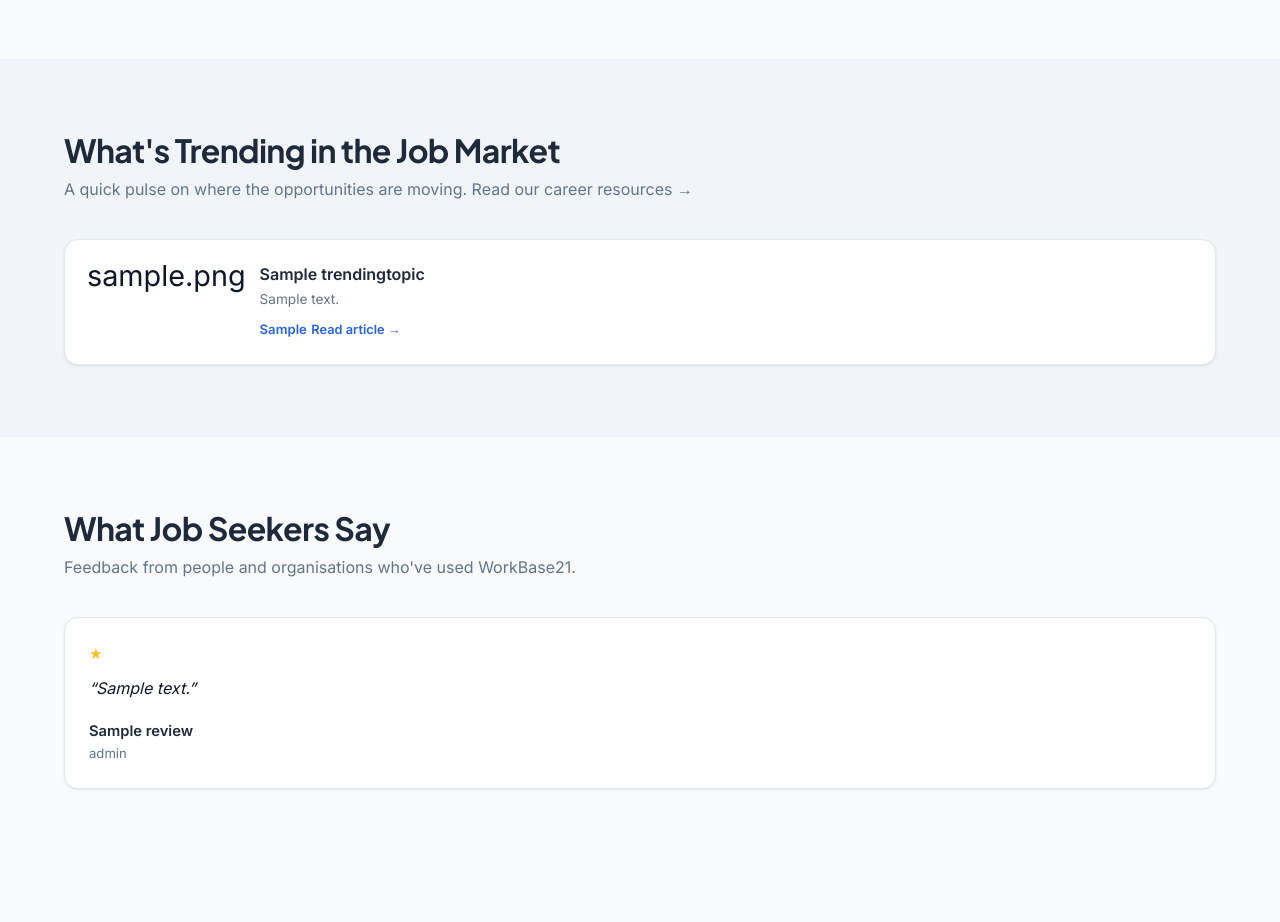
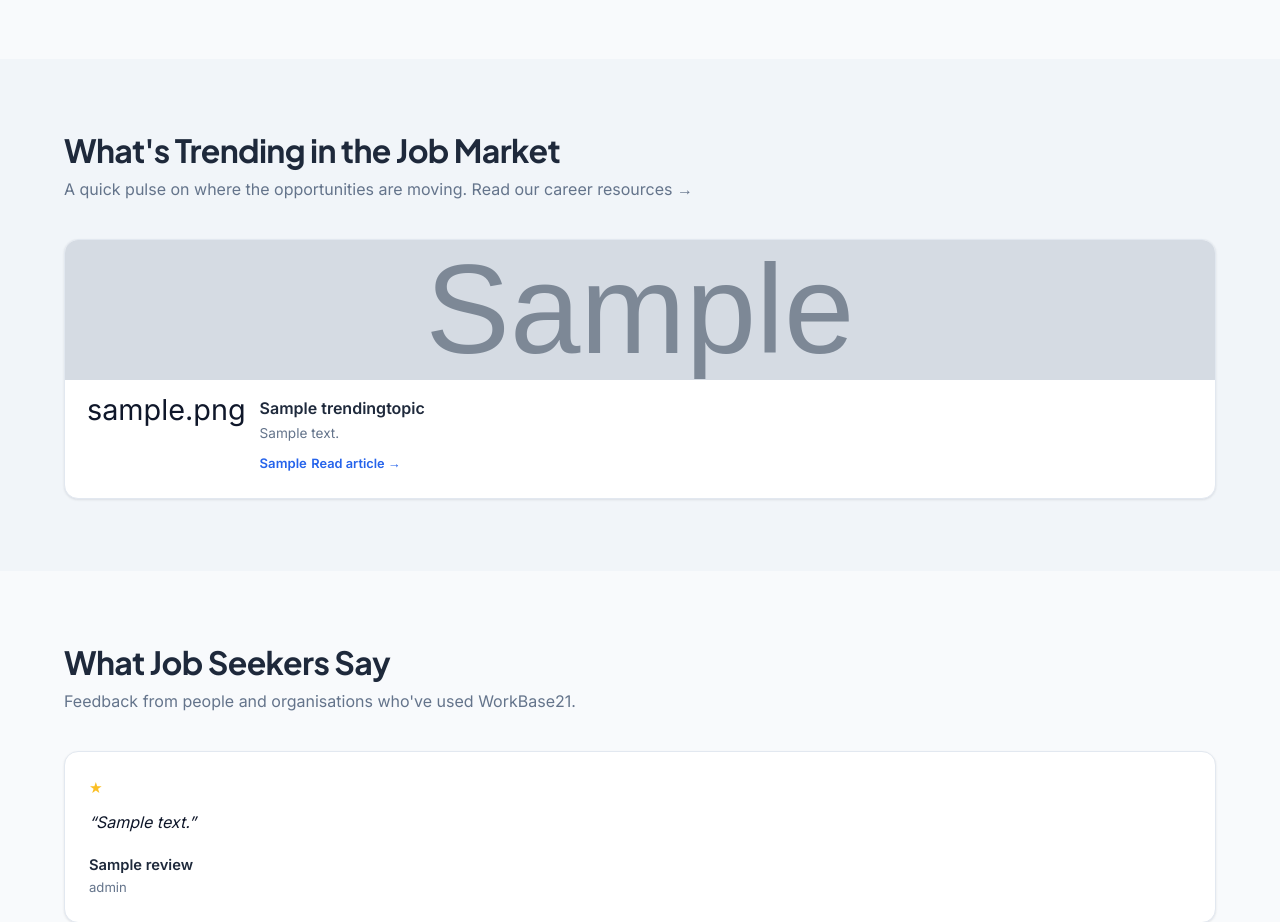
Before and after one commit to ReubenDube1/WorkBase21, a Django app: page / in a window 1280 px wide. Shown: the part 1131-2053 px from the top of the page. Run offline with Django 5.2, Linux system fonts and the light colour scheme; tables that the repository leaves empty hold one stand-in row (values such as "Sample post"); grey boxes marked "Sample" are stand-in pictures; data that the repository does not hold is empty; some libraries are stand-ins or nearby versions.

Commit message:
Fix media files not serving in production, fix currency icon, add simple article images
- CRITICAL FIX: media files (job images, company logos, Z83 forms,
  CKEditor uploads) were never actually served in production. Django's
  static() helper silently no-ops when DEBUG=False regardless of any
  outer guard, so images uploaded fine to the persistent disk but
  every request for them 404'd. Wired django.views.static.serve
  directly instead, bypassing that DEBUG check. Verified end-to-end
  with DEBUG=False: uploaded a real image, confirmed it's served (200)
  and renders correctly on the job card, job detail page, homepage
  trending card, and article detail page.
- Replaced the dollar-sign salary icon on job cards with a
  currency-neutral banknote icon (salary text itself was already
  in Rands from seed data — only the icon implied USD)
- Added a simple 'Featured Image' field to TrendingTopic — a plain
  file upload, no CKEditor needed. Shown on the homepage trending
  card, the /resources/ article list cards, related-article cards,
  and at the top of the full article page.

```diff
--- a/jobs/models.py
+++ b/jobs/models.py
@@ -230,6 +230,18 @@ class TrendingTopic(models.Model):
         help_text="An emoji to display, e.g. 💻 📈 🏥"
     )
 
+    image = models.ImageField(
+        upload_to='trending_images/',
+        blank=True,
+        null=True,
+        verbose_name="Featured Image",
+        help_text=(
+            "Optional. A simple picture upload — no rich text editor "
+            "needed. Shown on the homepage 'Trending' card and at the "
+            "top of the full article page, if one is published."
+        )
+    )
+
     body = RichTextUploadingField(
         "Article Body — Part 1",
         blank=True,
--- a/static/css/style.css
+++ b/static/css/style.css
@@ -745,12 +745,25 @@ h1, h2, h3, h4 {
   border-radius: var(--radius-md);
   padding: 22px;
   display: flex;
-  gap: 14px;
-  align-items: flex-start;
+  flex-direction: column;
   box-shadow: var(--shadow-sm);
   transition: all var(--transition);
+  overflow: hidden;
 }
 .trend-card:hover { transform: translateY(-4px); box-shadow: var(--shadow-md); }
+.trend-card-image {
+  margin: -22px -22px 16px;
+  height: 140px;
+  overflow: hidden;
+  background: var(--bg);
+}
+.trend-card-image img {
+  width: 100%; height: 100%;
+  object-fit: cover;
+  transition: transform 400ms ease;
+}
+.trend-card:hover .trend-card-image img { transform: scale(1.05); }
+.trend-card-body { display: flex; gap: 14px; align-items: flex-start; }
 .trend-icon { font-size: 1.8rem; line-height: 1; }
 .trend-title { font-weight: 700; color: var(--secondary); margin-bottom: 2px; }
 .trend-desc { color: var(--text-grey); font-size: 0.85rem; }
@@ -787,6 +800,19 @@ a.trend-card:hover .trend-read-more { text-decoration: underline; }
   transition: all var(--transition);
 }
 .article-card:hover { transform: translateY(-6px); box-shadow: var(--shadow-lg); border-color: rgba(37, 99, 235, 0.25); }
+.article-card-image {
+  margin: -28px -24px 16px;
+  height: 150px;
+  overflow: hidden;
+  border-radius: var(--radius-md) var(--radius-md) 0 0;
+  background: var(--bg);
+}
+.article-card-image img {
+  width: 100%; height: 100%;
+  object-fit: cover;
+  transition: transform 400ms ease;
+}
+.article-card:hover .article-card-image img { transform: scale(1.05); }
 .article-card-icon { font-size: 1.8rem; margin-bottom: 12px; }
 .article-card h3 { font-size: 1.05rem; margin-bottom: 8px; }
 .article-card p { color: var(--text-grey); font-size: 0.9rem; flex: 1; margin-bottom: 14px; }
--- a/templates/partials/_job_card.html
+++ b/templates/partials/_job_card.html
@@ -26,7 +26,7 @@
     </span>
     {% if job.salary %}
     <span class="meta-item">
-      <svg width="14" height="14" viewBox="0 0 24 24" fill="none" stroke="currentColor" stroke-width="2"><line x1="12" y1="1" x2="12" y2="23"/><path d="M17 5H9.5a3.5 3.5 0 0 0 0 7h5a3.5 3.5 0 0 1 0 7H6"/></svg>
+      <svg width="14" height="14" viewBox="0 0 24 24" fill="none" stroke="currentColor" stroke-width="2"><rect x="2" y="6" width="20" height="12" rx="2"/><circle cx="12" cy="12" r="2"/><path d="M6 12h.01M18 12h.01"/></svg>
       {{ job.salary }}
     </span>
     {% endif %}
--- a/templates/trending_list.html
+++ b/templates/trending_list.html
@@ -13,6 +13,11 @@
     <div class="article-grid">
       {% for article in page_obj %}
       <a href="{{ article.get_absolute_url }}" class="article-card fade-in">
+        {% if article.image %}
+        <div class="article-card-image">
+          <img src="{{ article.image.url }}" alt="{{ article.title }}" loading="lazy">
+        </div>
+        {% endif %}
         {% if article.icon %}<span class="article-card-icon">{{ article.icon }}</span>{% endif %}
         <h3>{{ article.title }}</h3>
         {% if article.description %}<p>{{ article.description }}</p>{% endif %}
--- a/templates/welcome.html
+++ b/templates/welcome.html
@@ -42,12 +42,19 @@
     <div class="trending-grid">
       {% for trend in trending_topics %}
       {% if trend.is_article %}<a href="{{ trend.get_absolute_url }}" class="trend-card fade-in">{% else %}<div class="trend-card fade-in">{% endif %}
+        {% if trend.image %}
+        <div class="trend-card-image">
+          <img src="{{ trend.image.url }}" alt="{{ trend.title }}" loading="lazy">
+        </div>
+        {% endif %}
+        <div class="trend-card-body">
           {% if trend.icon %}<span class="trend-icon">{{ trend.icon }}</span>{% endif %}
           <div>
             <p class="trend-title">{{ trend.title }}</p>
             {% if trend.description %}<p class="trend-desc">{{ trend.description }}</p>{% endif %}
             {% if trend.stat %}<span class="trend-stat">{{ trend.stat }}</span>{% endif %}
             {% if trend.is_article %}<span class="trend-read-more">Read article &rarr;</span>{% endif %}
+          </div>
         </div>
       {% if trend.is_article %}</a>{% else %}</div>{% endif %}
       {% endfor %}
--- a/workbase21/urls.py
+++ b/workbase21/urls.py
@@ -2,9 +2,9 @@
 URL configuration for WorkBase21 project.
 """
 from django.contrib import admin
-from django.urls import path, include
+from django.urls import path, re_path, include
 from django.conf import settings
-from django.conf.urls.static import static
+from django.views.static import serve as static_serve
 
 urlpatterns = [
     path('admin/', admin.site.urls),
@@ -12,9 +12,28 @@ urlpatterns = [
     path('', include('jobs.urls')),
 ]
 
-# Serve media files (company logos, CKEditor uploads) during development.
-if settings.DEBUG:
-    urlpatterns += static(settings.MEDIA_URL, document_root=settings.MEDIA_ROOT)
+# Serve media files (job images, company logos, CKEditor uploads, Z83
+# forms). This project doesn't use a separate cloud storage service
+# (like S3 or Cloudinary), so Django needs to serve these itself.
+#
+# IMPORTANT: Django's usual `static()` helper only works when
+# DEBUG=True — it silently no-ops otherwise, which is what caused
+# uploaded images to 404 in production even though they were saving
+# to disk correctly. We wire django.views.static.serve directly here
+# instead, so it works regardless of DEBUG.
+#
+# For a small-to-medium site like this on Render, serving media
+# directly is a completely standard, well-understood tradeoff. If
+# traffic grows significantly, moving uploads to a dedicated storage
+# service (so the web process isn't handling file serving) is the
+# natural next step.
+urlpatterns += [
+    re_path(
+        r'^media/(?P<path>.*)$',
+        static_serve,
+        {'document_root': settings.MEDIA_ROOT},
+    ),
+]
 
 # Custom error handler for the 404 page requested in the brief.
 handler404 = 'jobs.views.custom_404'
```
Also changed, not shown: jobs/admin.py (+12 -2 lines), templates/trending_detail.html (+10 -0 lines), jobs/migrations/0004_trendingtopic_image.py (added). Lines whose indentation alone changed are shown as unchanged.
